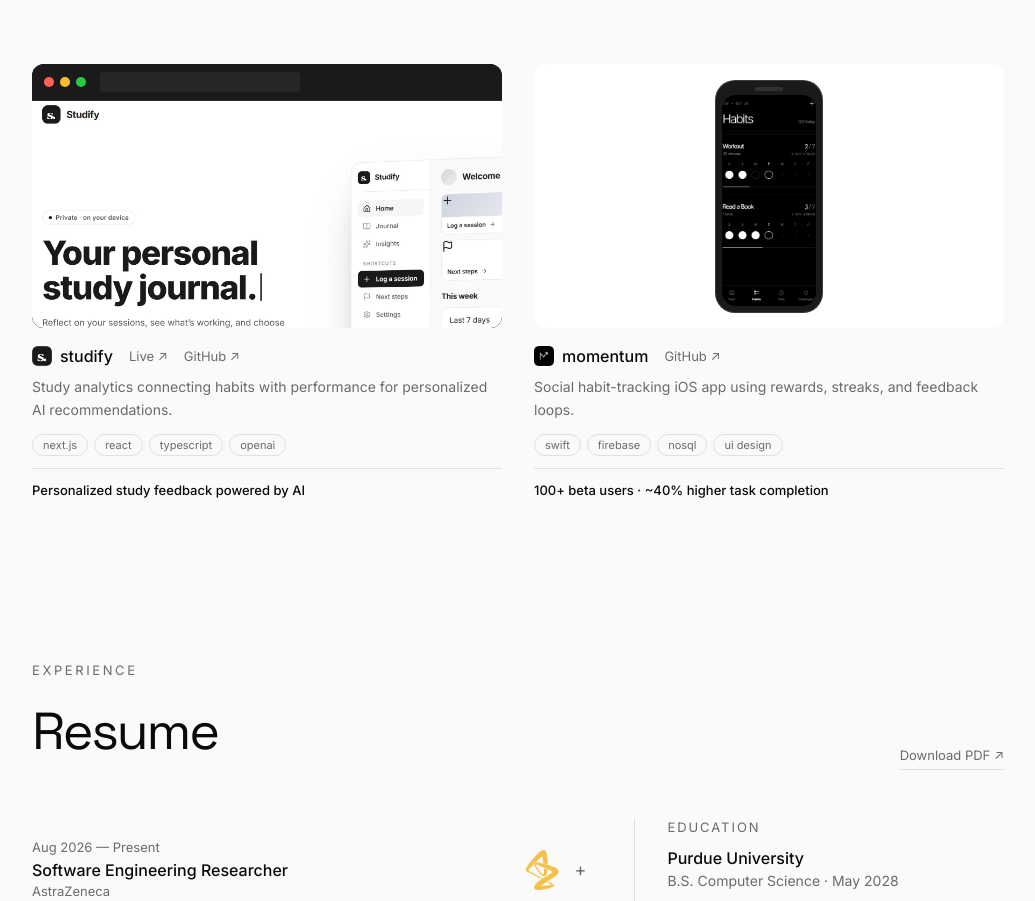
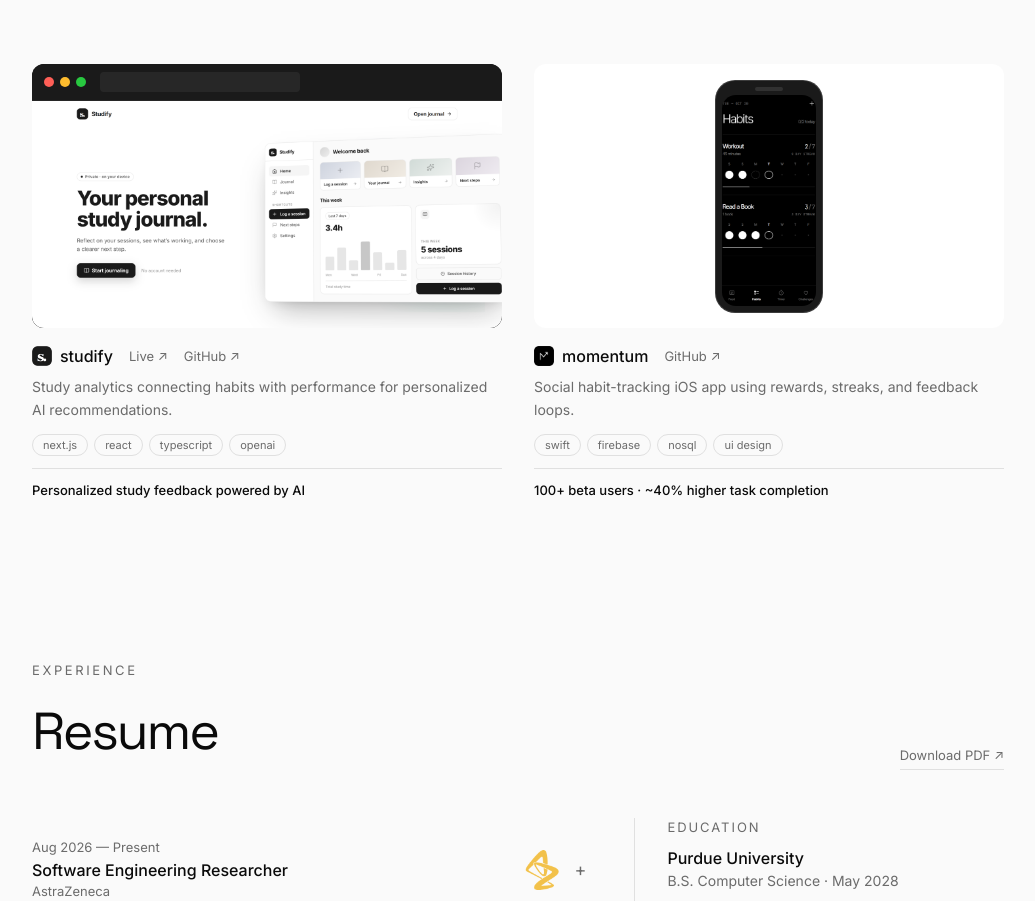
Before and after one commit to AndreTsoi/personal-site, a Next.js app in the folder nextapp/: page / in a window 1280 px wide. Shown: the part 825-1726 px from the top of the page, without its empty margins (122-1157 px from the left). Built offline with nearby package versions, Linux system fonts and the light colour scheme.

Commit message:
Update Studify screenshot to wider crop

```diff
--- a/nextapp/src/components/Projects.tsx
+++ b/nextapp/src/components/Projects.tsx
@@ -59,7 +59,7 @@
     tags: ["next.js", "react", "typescript", "openai"],
     result: "Personalized study feedback powered by AI",
     mockup: "browser" as const,
-    image: "/studify3.png",
+    image: "/studify4.png",
     logo: "/logos/studify.png",
     bg: "#0f0f0f",
     links: [
```
Also changed, not shown: nextapp/public/studify4.png (added).
